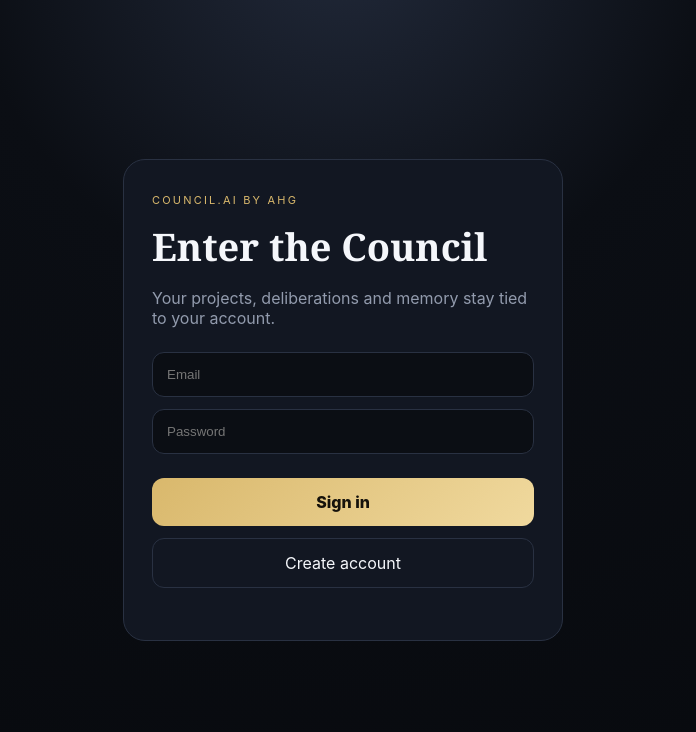
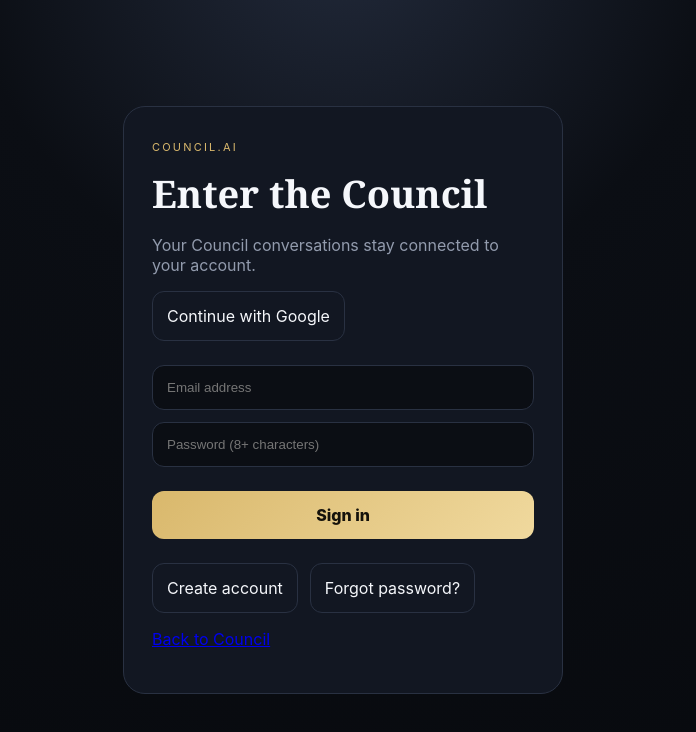
Before and after one commit to kljonesjr215/council-ai, a Next.js app: page /login in a window 1280 px wide. Shown: the top 732 px of the page, without its empty margins (297-993 px from the left). Built offline with nearby package versions, Linux system fonts and the light colour scheme; no server answers.

Commit message:
Add Google and email auth flows with password recovery

```diff
--- a/app/login/page.tsx
+++ b/app/login/page.tsx
@@ -1,9 +1,54 @@
 "use client";
 import {FormEvent,useState} from "react";
+import Link from "next/link";
 import {createClient} from "@/lib/supabase/client";
+
 export default function Login(){
- const [email,setEmail]=useState("");const [password,setPassword]=useState("");const [message,setMessage]=useState("");const supabase=createClient();
- async function submit(e:FormEvent){e.preventDefault();setMessage("Signing in...");const {error}=await supabase.auth.signInWithPassword({email,password});if(error){setMessage(error.message);return}location.href="/";}
- async function signup(){setMessage("Creating account...");const {error}=await supabase.auth.signUp({email,password});setMessage(error?error.message:"Check your email to confirm your Council account.");}
- return <main className="authShell"><section className="authCard"><span className="eyebrow">COUNCIL.AI BY AHG</span><h1>Enter the Council</h1><p>Your projects, deliberations and memory stay tied to your account.</p><form onSubmit={submit}><input type="email" placeholder="Email" value={email} onChange={e=>setEmail(e.target.value)} required/><input type="password" placeholder="Password" value={password} onChange={e=>setPassword(e.target.value)} minLength={8} required/><button className="primary">Sign in</button><button type="button" className="secondary" onClick={signup}>Create account</button></form><small>{message}</small></section></main>
+ const [email,setEmail]=useState("");const [password,setPassword]=useState("");
+ const [message,setMessage]=useState("");const [busy,setBusy]=useState(false);
+ const [mode,setMode]=useState<"signin"|"signup"|"reset">("signin");
+ async function submit(e:FormEvent){
+  e.preventDefault();if(busy)return;setBusy(true);setMessage("");
+  try{
+   const supabase=createClient();
+   if(mode==="reset"){
+    const {error}=await supabase.auth.resetPasswordForEmail(email,{redirectTo:location.origin+"/auth/callback?next=/reset-password"});
+    if(error)throw error;
+    setMessage("If this email has an account, you'll receive password reset instructions.");
+   }else if(mode==="signup"){
+    const {data,error}=await supabase.auth.signUp({email,password,options:{emailRedirectTo:location.origin+"/auth/callback"}});
+    if(error)throw error;
+    if(data.session)location.assign("/");
+    else setMessage("Check your email to confirm your Council account.");
+   }else{
+    const {error}=await supabase.auth.signInWithPassword({email,password});
+    if(error)throw error;
+    location.assign("/");
+   }
+  }catch(e){setMessage(e instanceof Error?e.message:"Unable to continue. Please try again.");}
+  finally{setBusy(false)}
+ }
+ async function googleSignIn(){
+  if(busy)return;setBusy(true);setMessage("");
+  try{
+   const {error}=await createClient().auth.signInWithOAuth({provider:"google",options:{redirectTo:location.origin+"/auth/callback"}});
+   if(error)throw error;
+  }catch(e){setMessage(e instanceof Error?e.message:"Google sign-in is unavailable.");setBusy(false)}
+ }
+ return <main className="authShell"><section className="authCard">
+  <span className="eyebrow">COUNCIL.AI</span><h1>{mode==="signup"?"Join the Council":mode==="reset"?"Reset your password":"Enter the Council"}</h1>
+  <p>Your Council conversations stay connected to your account.</p>
+  {mode!=="reset"&&<button type="button" className="secondary" disabled={busy} onClick={googleSignIn}>Continue with Google</button>}
+  <form onSubmit={submit}>
+   <input type="email" autoComplete="email" placeholder="Email address" value={email} onChange={e=>setEmail(e.target.value)} required/>
+   {mode!=="reset"&&<input type="password" autoComplete={mode==="signup"?"new-password":"current-password"} placeholder="Password (8+ characters)" value={password} onChange={e=>setPassword(e.target.value)} minLength={8} required/>}
+   <button className="primary" type="submit" disabled={busy}>{busy?"Please wait...":mode==="signup"?"Create account":mode==="reset"?"Send reset link":"Sign in"}</button>
+  </form>
+  <div style={{display:"flex",gap:12,flexWrap:"wrap",marginTop:16}}>
+   {mode!=="signin"&&<button type="button" className="secondary" disabled={busy} onClick={()=>{setMode("signin");setMessage("")}}>Sign in instead</button>}
+   {mode!=="signup"&&<button type="button" className="secondary" disabled={busy} onClick={()=>{setMode("signup");setMessage("")}}>Create account</button>}
+   {mode!=="reset"&&<button type="button" className="secondary" disabled={busy} onClick={()=>{setMode("reset");setMessage("")}}>Forgot password?</button>}
+  </div>
+  <p role="status" aria-live="polite">{message}</p><p><Link href="/">Back to Council</Link></p>
+ </section></main>;
 }
```
